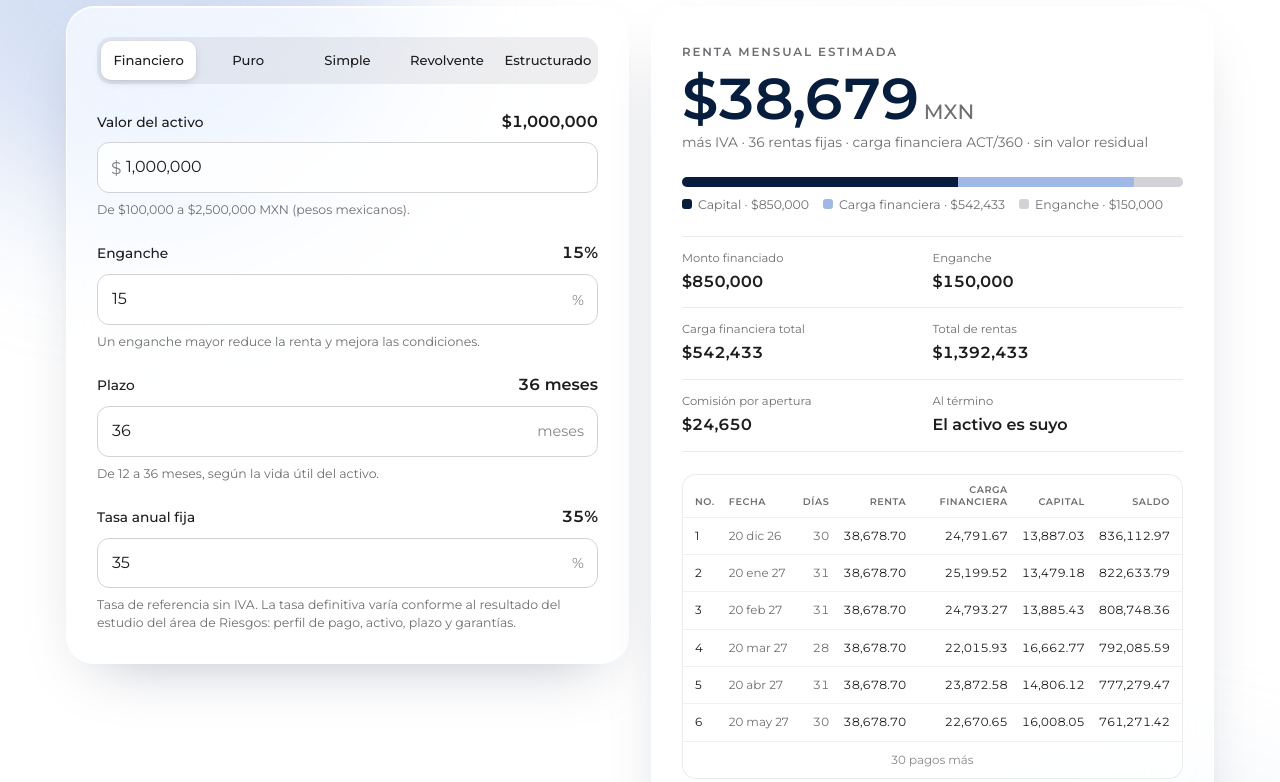
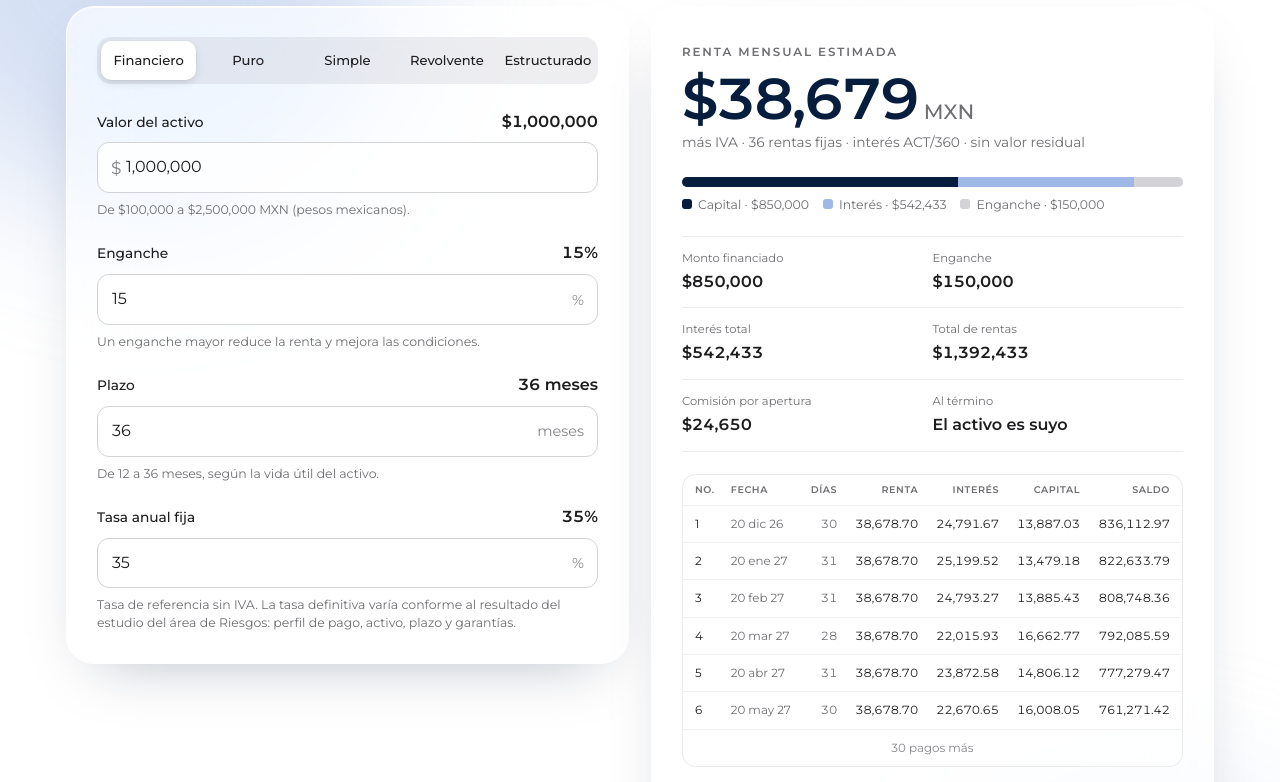
Before and after one commit to diegocortezcnt-bot/atrixfinanciera, a plain HTML site: page index.html in a window 1280 px wide. Shown: the part 9820-10602 px from the top of the page. Drawn offline with Linux system fonts and the light colour scheme; animation ran at ten frames a second.

Commit message:
Simulador: "Carga financiera" ahora dice "Interes"

```diff
--- a/index.html
+++ b/index.html
@@ -1374,7 +1374,7 @@ function levelACT(B,i,c,VR=0){let pf=1,sum=0;for(let k=c.length-1;k>=0;k--){sum+
 const P=r2(sum?(B*pf-VR)/sum:B-VR);let b=B;const rows=[];
 c.forEach((x,k)=>{const it=r2(b*i*x.d/360);let cap=r2(P-it),pay=P;if(k===c.length-1){cap=r2(b-VR);pay=r2(it+cap)}b=r2(b-cap);rows.push([k+1,x.f,x.d,pay,it,cap,b])});
 return {P,rows,int:r2(rows.reduce((a,x)=>a+x[4],0)),tot:r2(rows.reduce((a,x)=>a+x[3],0))}}
-const heads={fin:['Renta','Carga financiera','Capital','Saldo'],puro:['Renta','Interés implícito','Recuperación','Por recuperar'],simple:['Pago','Interés','Capital','Saldo'],rev:['Pago','Interés','Capital','Dispuesto'],est:['Pago','Interés','Capital','Saldo']};
+const heads={fin:['Renta','Interés','Capital','Saldo'],puro:['Renta','Interés implícito','Recuperación','Por recuperar'],simple:['Pago','Interés','Capital','Saldo'],rev:['Pago','Interés','Capital','Dispuesto'],est:['Pago','Interés','Capital','Saldo']};
 const fDate=new Intl.DateTimeFormat('es-MX',{day:'2-digit',month:'short',year:'2-digit'});
 const fN2=new Intl.NumberFormat('es-MX',{minimumFractionDigits:2,maximumFractionDigits:2});
 function calc(){
@@ -1386,9 +1386,9 @@ $('#plazoOut').textContent=n+(n===1?' mes':' meses');$('#tasaOut').textContent=(
 if(M<=+el.montoR.max&&M>=+el.montoR.min)el.montoR.value=M;
 const ap=b=>b*.025*1.16,c=calendar(n);let big=0,sub='',kv=[],rows=[],mix=[];
 if(S.prod==='fin'){const PV=r2(M*(1-e)),L=levelACT(PV,i,c);rows=L.rows;big=L.P;
-sub=`más IVA · ${n} rentas fijas · carga financiera ACT/360 · sin valor residual`;
-kv=[['Monto financiado',fmt.format(PV)],['Enganche',fmt.format(M*e)],['Carga financiera total',fmt.format(L.int)],['Total de rentas',fmt.format(L.tot)],['Comisión por apertura',fmt.format(ap(PV))],['Al término','El activo es suyo']];
-mix=[['Capital',PV,'k'],['Carga financiera',L.int,'n'],['Enganche',M*e,'r']];}
+sub=`más IVA · ${n} rentas fijas · interés ACT/360 · sin valor residual`;
+kv=[['Monto financiado',fmt.format(PV)],['Enganche',fmt.format(M*e)],['Interés total',fmt.format(L.int)],['Total de rentas',fmt.format(L.tot)],['Comisión por apertura',fmt.format(ap(PV))],['Al término','El activo es suyo']];
+mix=[['Capital',PV,'k'],['Interés',L.int,'n'],['Enganche',M*e,'r']];}
 else if(S.prod==='puro'){const C=r2(M*(1-e)),RV=r2(M*R),L=levelACT(C,i,c,RV),F=levelACT(C,i,c);rows=L.rows;big=L.P;
 sub=`más IVA · ${n} rentas · valor residual ${Math.round(R*100)}% · renta por valor presente ACT/360`;
 kv=[['Pago inicial',fmt.format(M*e)],['Valor residual',fmt.format(RV)],['Total de rentas',fmt.format(L.tot)],['Ahorro mensual vs. financiero',fmt.format(Math.max(0,F.P-L.P))],['Comisión por apertura',fmt.format(ap(C))],['Al término','Renovar, devolver o comprar']];
```
